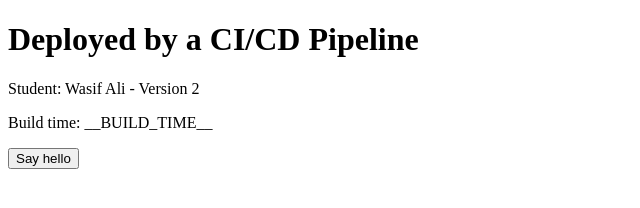
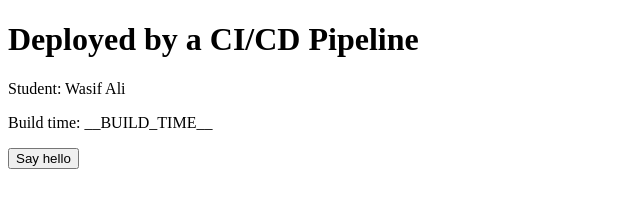
Before and after one commit to WasifAli9/jenkins-lab11, a website: page src/index.html in a window 1280 px wide. Shown: the full height of the page, 0-640 px from the left. Drawn offline with Linux system fonts and the light colour scheme.

Commit message:
Ensure Lab11 page ready

```diff
--- a/src/index.html
+++ b/src/index.html
@@ -3,7 +3,7 @@
 <head><title>CSC418 Lab 11</title></head>
 <body>
   <h1 id="main-heading">Deployed by a CI/CD Pipeline</h1>
-  <p id="student">Student: Wasif Ali - Version 2</p>
+  <p id="student">Student: Wasif Ali</p>
   <p id="build">Build time: __BUILD_TIME__</p>
   <button id="greet" onclick="document.getElementById('message').textContent='Hello from the pipeline!'">Say hello</button>
   <p id="message"></p>
```
